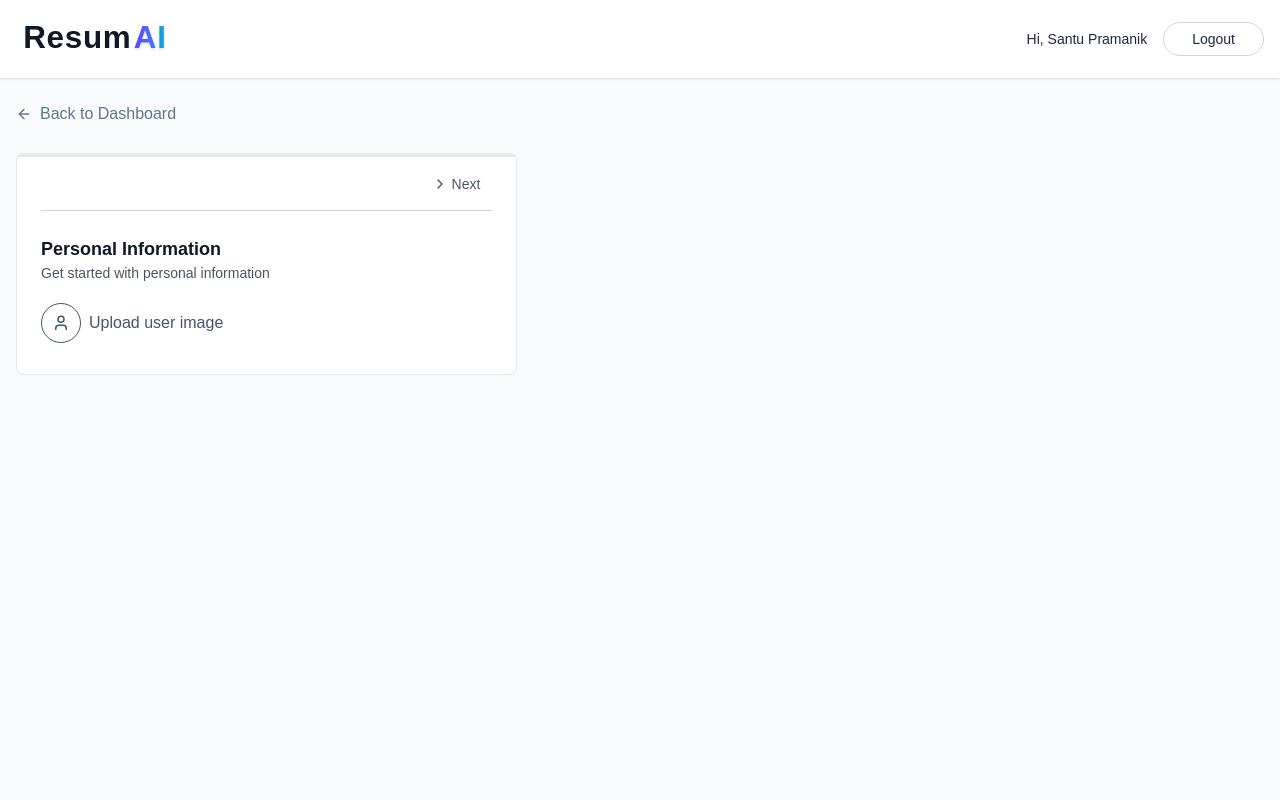
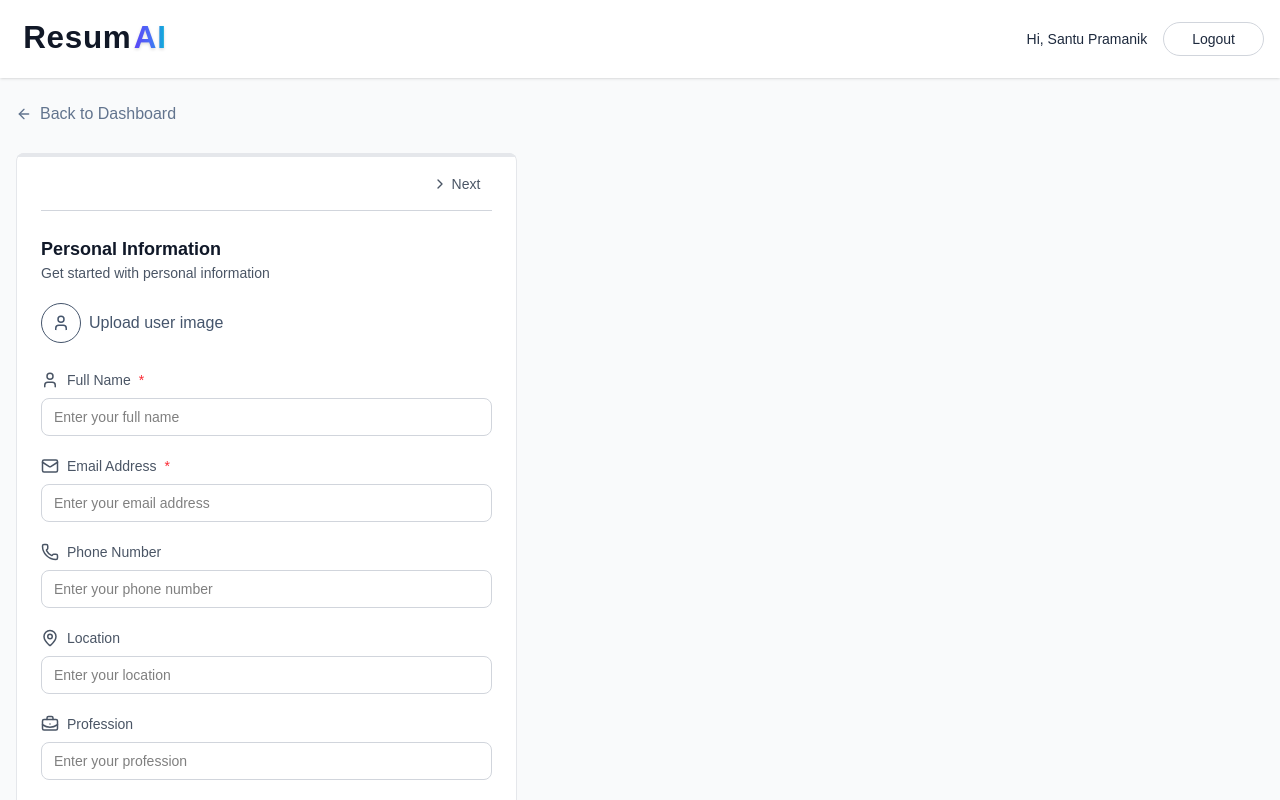
Before and after one commit to santu7212/RESUME-BUILDER, a React (Vite) app in the folder client/: page /app/resume-builder/1 in a window 1280 px wide. Shown: the top 800 px of the page. Built offline with nearby package versions, Linux system fonts and the light colour scheme.

Commit message:
feat: enhance PersonalInfoForm; add dynamic field rendering with icons and input handling

```diff
--- a/client/src/components/PersonalInfoForm.jsx
+++ b/client/src/components/PersonalInfoForm.jsx
@@ -1,10 +1,20 @@
- import { User } from "lucide-react";
+ import { BriefcaseBusiness, Globe, Linkedin, Mail, MapPin, Phone, User } from "lucide-react";
 import React from "react";
 
 const PersonalInfoForm = ({ data, onChange, removeBackground, setRemoveBackground }) => {
   const handleChange = (field, value) => {
     onChange({ ...data, [field]: value });
   };
+  const fields=[
+    {key:"full_name", label:"Full Name", icon:User,type:"text",required:true},
+    {key:"email", label:"Email Address", icon:Mail,type:"email",required:true},
+    {key:"phone", label:"Phone Number", icon:Phone,type:"tel"},
+
+    {key:"location", label:"Location", icon:MapPin,type:"text"},
+    {key:"profession", label:"Profession", icon:BriefcaseBusiness,type:"text"},
+    {key:"linkedin", label:"LinkedIn Profile", icon:Linkedin,type:"url"},
+    {key:"website", label:"Personal Website", icon:Globe,type:"url"},
+  ]
 
 
 
@@ -64,6 +74,30 @@ const PersonalInfoForm = ({ data, onChange, removeBackground, setRemoveBackgroun
           </div>
         )}
       </div>
+      {fields.map((field)=>{
+        const Icon=field.icon;
+        return(
+            <div key={field.key} className="space-y-1 mt-5">
+                <label className="flex items-center gap-2 text-sm font-medium
+                text-gray-600">
+                    <Icon size={18}/>
+                    {field.label}
+                    {field.required && <span className="text-red-500">*</span>}
+                </label>
+                <input
+                 type={field.type} value={data[field.key] || ""}
+                 onChange={(e)=>handleChange(field.key,e.target.value)}
+                 className="mt-1 w-full px-3 py-2 border border-gray-300 rounded-lg
+                 focus:ring focus:ring-blue-500 focus:border-blue-500 outline-none
+                  transition-colors text-sm"
+                  placeholder={`Enter your ${field.label.toLocaleLowerCase()}`
+                  }
+                  required={field.required}/>
+
+            </div>
+
+        )
+      })}
 
     </div>
   );
```
